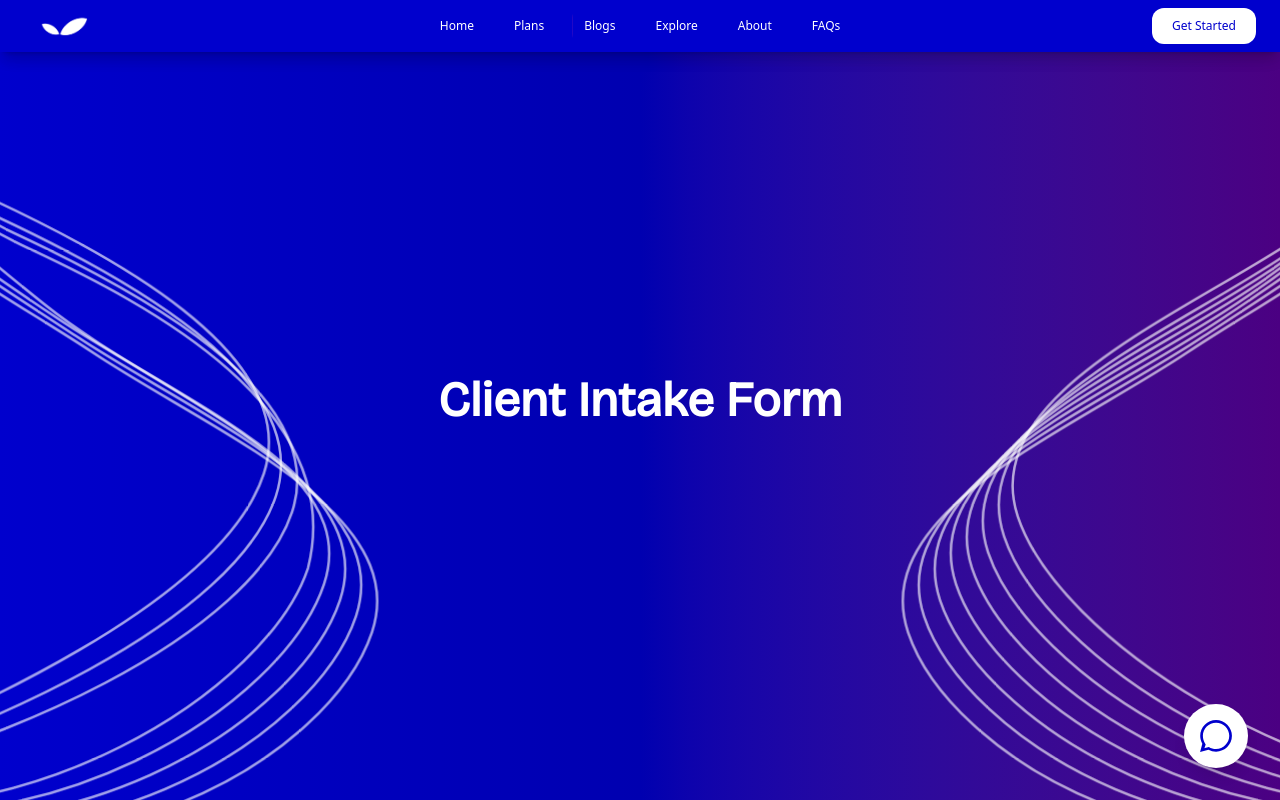
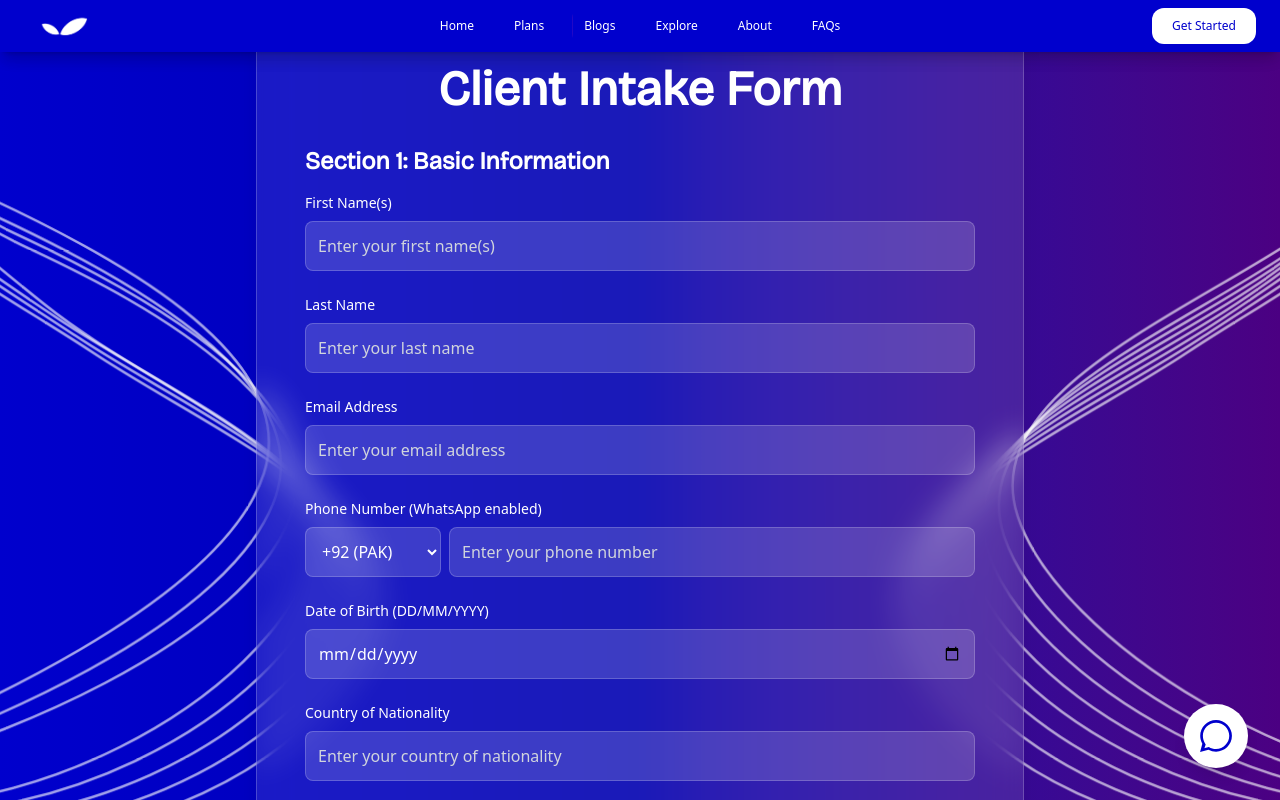
Before and after one commit to gradform/gradform, a React (Vite) app: page /cif in a window 1280 px wide. Shown: the top 800 px of the page. Built offline with nearby package versions, Linux system fonts and the light colour scheme.

Commit message:
feat: Design Section 1 of Client Intake Form (CIFPage.jsx) with basic information fields and animations

```diff
--- a/src/CIFPage.jsx
+++ b/src/CIFPage.jsx
@@ -1,16 +1,222 @@
-import React from 'react';
+import React, { useState } from 'react';
+import { motion } from 'framer-motion';
 import Header from './components/Header';
 import Footer from './components/Footer';
 import Ribbons from './components/Ribbons';
 
+const countryCodes = [
+  { code: "+1", name: "United States", iso: "USA" },
+  { code: "+44", name: "United Kingdom", iso: "GBR" },
+  { code: "+1", name: "Canada", iso: "CAN" },
+  { code: "+61", name: "Australia", iso: "AUS" },
+  { code: "+49", name: "Germany", iso: "DEU" },
+  { code: "+33", name: "France", iso: "FRA" },
+  { code: "+64", name: "New Zealand", iso: "NZL" },
+  { code: "+353", name: "Ireland", iso: "IRL" },
+  { code: "+41", name: "Switzerland", iso: "CHE" },
+  { code: "+46", name: "Sweden", iso: "SWE" },
+  { code: "+31", name: "Netherlands", iso: "NLD" },
+  { code: "+81", name: "Japan", iso: "JPN" },
+  { code: "+65", name: "Singapore", iso: "SGP" },
+  { code: "+82", name: "South Korea", iso: "KOR" },
+  { code: "+86", name: "China", iso: "CHN" },
+  { code: "+91", name: "India", iso: "IND" },
+  { code: "+92", name: "Pakistan", iso: "PAK" },
+  { code: "+880", name: "Bangladesh", iso: "BGD" },
+  { code: "+977", name: "Nepal", iso: "NPL" },
+  { code: "+94", name: "Sri Lanka", iso: "LKA" },
+  { code: "+84", name: "Vietnam", iso: "VNM" },
+  { code: "+62", name: "Indonesia", iso: "IDN" },
+  { code: "+60", name: "Malaysia", iso: "MYS" },
+  { code: "+66", name: "Thailand", iso: "THA" },
+  { code: "+63", name: "Philippines", iso: "PHL" },
+  { code: "+971", name: "United Arab Emirates", iso: "ARE" },
+  { code: "+966", name: "Saudi Arabia", iso: "SAU" },
+  { code: "+974", name: "Qatar", iso: "QAT" },
+  { code: "+965", name: "Kuwait", iso: "KWT" },
+  { code: "+968", name: "Oman", iso: "OMN" },
+  { code: "+973", name: "Bahrain", iso: "BHR" },
+  { code: "+90", name: "Turkey", iso: "TUR" },
+  { code: "+20", name: "Egypt", iso: "EGY" },
+  { code: "+234", name: "Nigeria", iso: "NGA" },
+  { code: "+233", name: "Ghana", iso: "GHA" },
+  { code: "+254", name: "Kenya", iso: "KEN" },
+  { code: "+27", name: "South Africa", iso: "ZAF" },
+  { code: "+212", name: "Morocco", iso: "MAR" },
+  { code: "+7", name: "Russia", iso: "RUS" },
+  { code: "+39", name: "Italy", iso: "ITA" },
+  { code: "+34", name: "Spain", iso: "ESP" },
+  { code: "+40", name: "Romania", iso: "ROU" },
+  { code: "+380", name: "Ukraine", iso: "UKR" },
+  { code: "+55", name: "Brazil", iso: "BRA" },
+  { code: "+52", name: "Mexico", iso: "MEX" },
+  { code: "+57", name: "Colombia", iso: "COL" },
+  { code: "+54", name: "Argentina", iso: "ARG" }
+];
+
 const CIFPage = () => {
+  const [formData, setFormData] = useState({
+    firstName: '',
+    lastName: '',
+    email: '',
+    countryCode: '+92', // Default to Pakistan
+    phoneNumber: '',
+    dob: '',
+    nationality: '',
+    residence: '',
+  });
+
+  const handleInputChange = (e) => {
+    const { name, value } = e.target;
+    setFormData({ ...formData, [name]: value });
+  };
+
+  const handleNext = () => {
+    // Logic to handle moving to the next section (Section 2)
+    console.log("Section 1 Data:", formData);
+    alert("Section 1 completed. Proceeding to Section 2 (not yet implemented).");
+    // In a real application, you would likely update a step state or navigate to a new route
+  };
+
   return (
     <div className="bg-linear-to-r from-[#0000CD] via-[#0000B0] to-[#4B0082] text-white min-h-screen flex flex-col">
       <Header />
       <Ribbons />
-      <main className="relative z-10 grow flex items-center justify-center">
-        <h1 className="text-4xl md:text-5xl font-bold text-center text-white">Client Intake Form</h1>
+      <main className="relative z-10 grow flex items-center justify-center p-4">
+        <motion.div
+          initial={{ opacity: 0, y: 50 }}
+          animate={{ opacity: 1, y: 0 }}
+          transition={{ duration: 0.5, ease: "easeOut" }}
+          className="bg-white/10 backdrop-blur-lg rounded-2xl shadow-xl p-8 md:p-12 max-w-3xl w-full border border-white/20"
+        >
+          <h1 className="text-4xl md:text-5xl font-bold text-center text-white mb-8">Client Intake Form</h1>
+
+          {/* Section 1: Basic Information */}
+          <motion.div
+            initial={{ opacity: 0, x: -50 }}
+            animate={{ opacity: 1, x: 0 }}
+            transition={{ duration: 0.5, delay: 0.2, ease: "easeOut" }}
+            className="space-y-6"
+          >
+            <h2 className="text-2xl font-semibold text-white mb-4">Section 1: Basic Information</h2>
+
+            <div>
+              <label htmlFor="firstName" className="block text-sm font-medium text-white mb-2">First Name(s)</label>
+              <input
+                type="text"
+                id="firstName"
+                name="firstName"
+                value={formData.firstName}
+                onChange={handleInputChange}
+                className="w-full p-3 rounded-lg bg-white/15 border border-white/20 text-white placeholder-gray-300 focus:outline-none focus:ring-2 focus:ring-blue-400"
+                placeholder="Enter your first name(s)"
+              />
+            </div>
+
+            <div>
+              <label htmlFor="lastName" className="block text-sm font-medium text-white mb-2">Last Name</label>
+              <input
+                type="text"
+                id="lastName"
+                name="lastName"
+                value={formData.lastName}
+                onChange={handleInputChange}
+                className="w-full p-3 rounded-lg bg-white/15 border border-white/20 text-white placeholder-gray-300 focus:outline-none focus:ring-2 focus:ring-blue-400"
+                placeholder="Enter your last name"
+              />
+            </div>
+
+            <div>
+              <label htmlFor="email" className="block text-sm font-medium text-white mb-2">Email Address</label>
+              <input
+                type="email"
+                id="email"
+                name="email"
+                value={formData.email}
+                onChange={handleInputChange}
+                className="w-full p-3 rounded-lg bg-white/15 border border-white/20 text-white placeholder-gray-300 focus:outline-none focus:ring-2 focus:ring-blue-400"
+                placeholder="Enter your email address"
+              />
+            </div>
+
+            <div>
+              <label htmlFor="phoneNumber" className="block text-sm font-medium text-white mb-2">Phone Number (WhatsApp enabled)</label>
+              <div className="flex space-x-2">
+                <select
+                  id="countryCode"
+                  name="countryCode"
+                  value={formData.countryCode}
+                  onChange={handleInputChange}
+                  className="p-3 rounded-lg bg-white/15 border border-white/20 text-white focus:outline-none focus:ring-2 focus:ring-blue-400"
+                >
+                  {countryCodes.map((country) => (
+                    <option key={country.iso} value={country.code}>
+                      {country.code} ({country.iso})
+                    </option>
+                  ))}
+                </select>
+                <input
+                  type="tel"
+                  id="phoneNumber"
+                  name="phoneNumber"
+                  value={formData.phoneNumber}
+                  onChange={handleInputChange}
+                  className="w-full p-3 rounded-lg bg-white/15 border border-white/20 text-white placeholder-gray-300 focus:outline-none focus:ring-2 focus:ring-blue-400"
+                  placeholder="Enter your phone number"
+                />
+              </div>
+            </div>
+
+            <div>
+              <label htmlFor="dob" className="block text-sm font-medium text-white mb-2">Date of Birth (DD/MM/YYYY)</label>
+              <input
+                type="date"
+                id="dob"
+                name="dob"
+                value={formData.dob}
+                onChange={handleInputChange}
+                className="w-full p-3 rounded-lg bg-white/15 border border-white/20 text-white placeholder-gray-300 focus:outline-none focus:ring-2 focus:ring-blue-400"
+              />
+            </div>
+
+            <div>
+              <label htmlFor="nationality" className="block text-sm font-medium text-white mb-2">Country of Nationality</label>
+              <input
+                type="text"
+                id="nationality"
+                name="nationality"
+                value={formData.nationality}
+                onChange={handleInputChange}
+                className="w-full p-3 rounded-lg bg-white/15 border border-white/20 text-white placeholder-gray-300 focus:outline-none focus:ring-2 focus:ring-blue-400"
+                placeholder="Enter your country of nationality"
+              />
+            </div>
+
+            <div>
+              <label htmlFor="residence" className="block text-sm font-medium text-white mb-2">Country of Residence</label>
+              <input
+                type="text"
+                id="residence"
+                name="residence"
+                value={formData.residence}
+                onChange={handleInputChange}
+                className="w-full p-3 rounded-lg bg-white/15 border border-white/20 text-white placeholder-gray-300 focus:outline-none focus:ring-2 focus:ring-blue-400"
+                placeholder="Enter your country of residence"
+              />
+            </div>
+
+            <motion.button
+              whileHover={{ scale: 1.02 }}
+              whileTap={{ scale: 0.98 }}
+              onClick={handleNext}
+              className="w-full bg-blue-600 text-white p-3 rounded-lg font-semibold hover:bg-blue-700 transition-colors duration-200"
+            >
+              Next
+            </motion.button>
+          </motion.div>
+        </motion.div>
       </main>
+      <Footer />
     </div>
   );
 };
```
